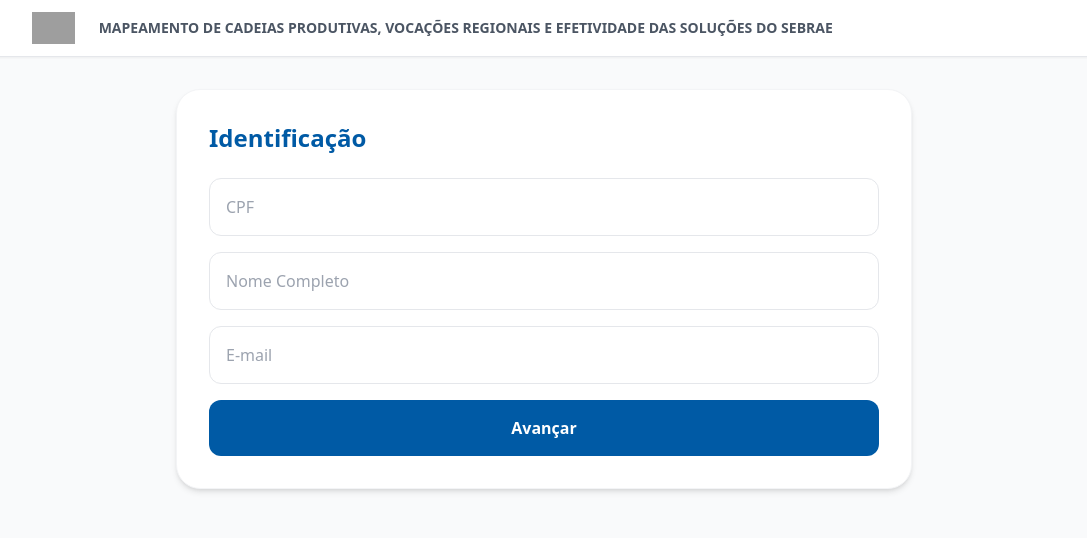
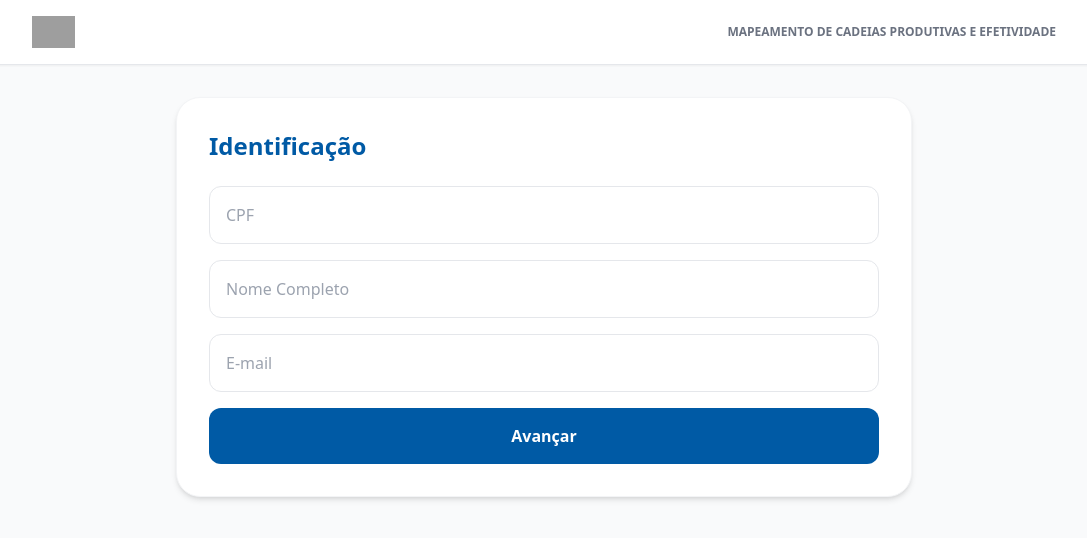
Before and after one commit to alexandrerodrigues2311/ProjetoSebrae, a React (Create React App) app: page / in a window 1280 px wide. Both pictures are taken after a click on the button "Quero deixar minha marca". Shown: the top 538 px of the page, without its empty margins (96-1183 px from the left). Built offline with nearby package versions, Linux system fonts and the light colour scheme; grey boxes are pictures that could not be loaded.

Commit message:
Update App.tsx

```diff
--- a/src/App.tsx
+++ b/src/App.tsx
@@ -16,8 +16,14 @@ import {
   Loader2
 } from "lucide-react";
 
+// ==========================================
+// CONFIGURAÇÃO GOOGLE SHEETS
+// ==========================================
 const GOOGLE_SCRIPT_URL = "https://script.google.com/macros/s/AKfycbw8yWGHJmONTFshN8rqJIhthd_VFvTpRTeV7jPk931Vab6r_lDstn0Pexf2Ea_m3Lwl/exec";
 
+// ==========================================
+// BASE DE DADOS E METODOLOGIA
+// ==========================================
 const COURSES = [
   { id: "financas", title: "Gestão Financeira", icon: TrendingUp },
   { id: "pessoas", title: "Gestão de Pessoas", icon: Users },
@@ -57,47 +63,48 @@ export default function App() {
   };
 
   return (
-    <div className="min-h-screen bg-gray-50 font-sans text-gray-900">
-      {/* Cabeçalho Minimalista em uma linha */}
-      <header className="bg-white border-b border-gray-200 py-3 px-6 shadow-sm sticky top-0 z-50">
-        <div className="max-w-5xl mx-auto flex items-center gap-6">
+    <div className="min-h-screen bg-gray-50 font-sans">
+      <header className="bg-white border-b border-gray-200 py-4 px-6 shadow-sm sticky top-0 z-50">
+        <div className="max-w-5xl mx-auto flex items-center justify-between">
           <img src="https://sebrae.com.br/content/dam/portal-sebrae/na/pt/imagens/logo/logo-sebrae.svg" alt="Sebrae" className="h-8" />
-          <h1 className="text-gray-600 font-bold text-sm uppercase truncate">
-            Mapeamento de Cadeias Produtivas, Vocações Regionais e Efetividade das Soluções do SEBRAE
-          </h1>
+          <h1 className="text-gray-500 font-bold text-xs uppercase hidden md:block">Mapeamento de Cadeias Produtivas e Efetividade</h1>
         </div>
       </header>
 
       <main className="max-w-3xl mx-auto px-4 py-8">
         {step === 0 && (
           <div className="bg-white rounded-3xl shadow-xl overflow-hidden animate-fade-in border border-gray-100">
-            <img src="https://images.unsplash.com/photo-1552664730-d307ca884978?auto=format&fit=crop&q=80&w=2000" alt="Empreendedores" className="w-full h-64 object-cover" />
+            {/* Imagem diversa e voltada a negócios */}
+            <img src="https://images.unsplash.com/photo-1573496359142-b8d87734a5a2?auto=format&fit=crop&q=80&w=2000" alt="Diversidade no trabalho" className="w-full h-72 object-cover" />
             <div className="p-10 text-center">
               <h2 className="text-3xl font-black text-gray-800 mb-4">Sua história transforma o mercado.</h2>
-              <p className="text-gray-600 mb-8 leading-relaxed">
-                Participe do nosso mapeamento e ajude a fortalecer as soluções do Sebrae para quem empreende. Seus dados estão protegidos pela <b>LGPD</b> e serão usados para qualificar o apoio institucional.
+              <p className="text-gray-600 mb-8 leading-relaxed text-lg">
+                Participe do nosso mapeamento e ajude a fortalecer as soluções do Sebrae para quem empreende.
               </p>
-              <button onClick={() => setStep(1)} className="bg-[#005AA5] text-white py-4 px-12 rounded-full font-bold text-lg hover:bg-blue-800 transition-all shadow-lg hover:shadow-blue-200">
+
+              <button onClick={() => setStep(1)} className="bg-[#005AA5] text-white py-4 px-12 rounded-full font-bold text-lg hover:bg-blue-800 transition-all shadow-lg w-full md:w-auto">
                 Quero deixar minha marca
               </button>
+
+              {/* LGPD discreto conforme solicitado */}
+              <p className="text-gray-400 text-xs mt-6">Seus dados estão protegidos (LGPD - Lei nº 13.709/2018).</p>
             </div>
           </div>
         )}
 
-        {/* Etapas 1, 2 e 3 mantidas com o estilo limpo */}
-        {(step > 0 && step < 4) && (
-            <div className="bg-white p-8 rounded-3xl shadow-md border border-gray-100">
+        {step > 0 && step < 4 && (
+            <div className="bg-white p-8 rounded-3xl shadow-md border border-gray-100 animate-slide-up">
                 {step === 1 && (
-                    <div className="animate-slide-up">
+                    <>
                         <h2 className="text-2xl font-bold mb-6 text-[#005AA5]">Identificação</h2>
                         <input onChange={(e) => setFormData({...formData, cpf: e.target.value})} placeholder="CPF" className="w-full p-4 mb-4 border rounded-xl" />
                         <input onChange={(e) => setFormData({...formData, fullName: e.target.value})} placeholder="Nome Completo" className="w-full p-4 mb-4 border rounded-xl" />
                         <input onChange={(e) => setFormData({...formData, email: e.target.value})} placeholder="E-mail" className="w-full p-4 mb-4 border rounded-xl" />
                         <button onClick={() => setStep(2)} className="w-full bg-[#005AA5] text-white p-4 rounded-xl font-bold">Avançar</button>
-                    </div>
+                    </>
                 )}
                 {step === 2 && (
-                    <div className="animate-slide-up">
+                    <>
                         <h2 className="text-2xl font-bold mb-6 text-[#005AA5]">Selecione o Curso</h2>
                         {COURSES.map(c => (
                         <div key={c.id} onClick={() => setFormData({...formData, courseId: c.id})} className={`p-4 border-2 rounded-xl mb-3 cursor-pointer ${formData.courseId === c.id ? 'border-[#005AA5] bg-blue-50' : ''}`}>
@@ -105,13 +112,14 @@ export default function App() {
                         </div>
                         ))}
                         <button onClick={() => setStep(3)} className="w-full bg-[#005AA5] text-white p-4 rounded-xl mt-4 font-bold">Avançar</button>
-                    </div>
+                    </>
                 )}
                 {step === 3 && (
-                    <div className="animate-slide-up">
+                    <>
+                        <h2 className="text-2xl font-bold mb-6 text-[#005AA5]">Avaliação</h2>
                         {QUESTIONS_BY_COURSE[formData.courseId].map((q, i) => (
                         <div key={i} className="mb-6">
-                            <p className="font-bold mb-3">{q}</p>
+                            <p className="font-bold mb-3 text-gray-700">{q}</p>
                             <div className="flex gap-2">
                             {LIKERT_OPTIONS.map(opt => (
                                 <button key={opt.value} onClick={() => setFormData({...formData, evaluations: {...formData.evaluations, [i]: opt.value}})} className={`p-3 border rounded font-bold w-12 ${formData.evaluations[i] === opt.value ? 'bg-[#005AA5] text-white' : ''}`}>{opt.label}</button>
@@ -120,12 +128,12 @@ export default function App() {
                         </div>
                         ))}
                         <button onClick={saveData} disabled={isSaving} className="w-full bg-[#005AA5] text-white p-4 rounded-xl font-bold">{isSaving ? 'Enviando...' : 'Finalizar'}</button>
-                    </div>
+                    </>
                 )}
             </div>
         )}
 
-        {isSubmitted && <div className="text-center py-20 font-bold text-2xl text-gray-700 animate-fade-in">Dados enviados com sucesso! Obrigado pela colaboração.</div>}
+        {isSubmitted && <div className="text-center py-20 font-bold text-2xl text-[#005AA5] animate-fade-in">Dados enviados com sucesso!</div>}
       </main>
     </div>
   );
```
